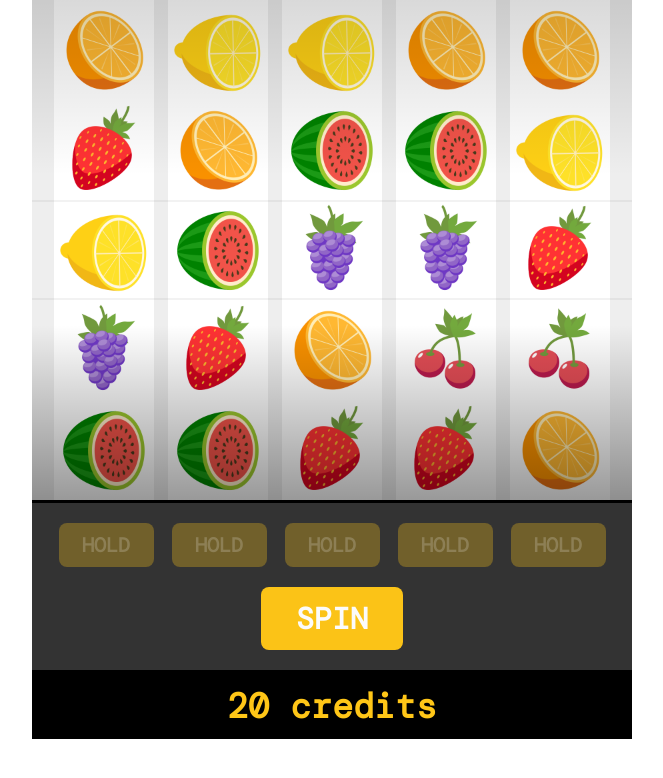
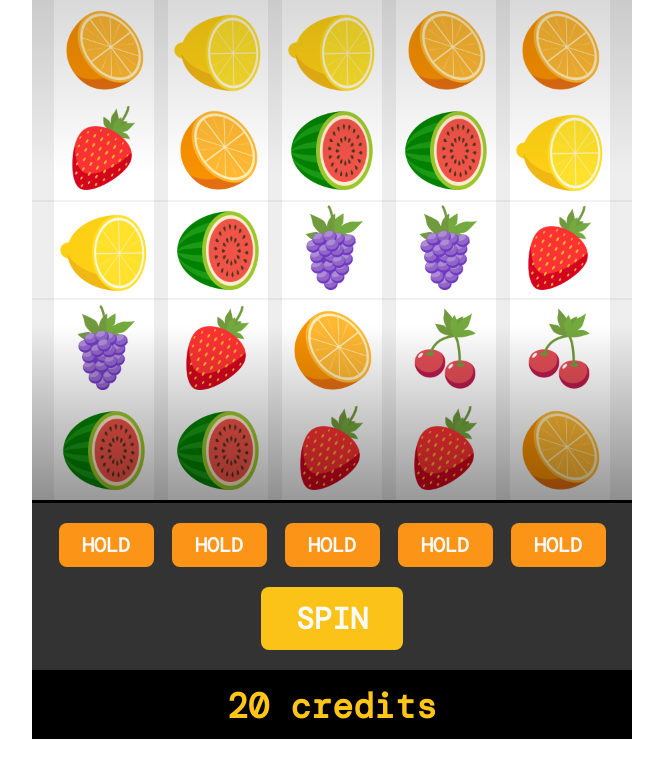
Before and after one commit to frojoe12/fruit-machine-2022, a React (Create React App) app: page / in a window 1280 px wide. Shown: the top 778 px of the page, without its empty margins (308-971 px from the left). Built offline with nearby package versions, Linux system fonts and the light colour scheme.

Commit message:
work on hold button functionality

```diff
--- a/src/components/FruitMachine.js
+++ b/src/components/FruitMachine.js
@@ -15,7 +15,7 @@ const FruitMachine = () => {
     const [wheelsEnd, setWheelsEnd] = useState([50,50,50,50,50])
     const [winAnim, setWinAnim] = useState(false)
     const [holdButtons,setHoldButtons] = useState(holdButtonData)
-    const [holdButtonsActive,setHoldButtonsActive] = useState(false)
+    const [holdButtonsActive,setHoldButtonsActive] = useState(true)
 
     const overallSizeSelector = 0
     const overallSize = [
@@ -64,18 +64,22 @@ const FruitMachine = () => {
         if ((mainReel===0 || mainReel===1) && wheelMatch>0) {
             winnings=1*wheelMatch
             setWinAnim(true)
+            resetButtonsOnWin()
         }
         else if ((mainReel===2 || mainReel===3) && wheelMatch>0) {
             winnings=2*wheelMatch
             setWinAnim(true)
+            resetButtonsOnWin()
         }
         else if ((mainReel===4) && wheelMatch>0) {
             winnings=4*wheelMatch
             setWinAnim(true)
+            resetButtonsOnWin()
         }
         else if ((mainReel===5) && wheelMatch>0) {
             winnings=5*wheelMatch
             setWinAnim(true)
+            resetButtonsOnWin()
         }
         console.log(mainReel)
         console.log(wheelMatch)
@@ -91,7 +95,25 @@ const FruitMachine = () => {
         setCredits(startCredits+wheelCombinations(reels))
     }
 
+    const holdButtonPushed = (id) => () => {
+        if (!holdButtonsActive) {return}
+        const buttons = holdButtons.map(button=>{
+            if (button.id === id) {
+                button.isPushed = !button.isPushed
+            }
+            return (button)
+        })
+        console.log(buttons)
+        setHoldButtons(buttons)
+    }
+
+    const resetButtonsOnWin = () => {
+        resetHoldButtons()
+    }
+
     const spinWheelsButton = () => {
+        // set the hold buttons to inactive if not pressed
+        // check the hold buttons array to see if any are pressed
         setWinAnim(false)
         if (!spinWheels) {
             const randArrayStart=[
@@ -117,9 +139,20 @@ const FruitMachine = () => {
             setTimeout(()=>{
                 setWheelsStart(randArrayEnd)
                 setSpinWheels(false)
-                setHoldButtonsActive(true)
+                const holdButtonsActivate = Math.floor(Math.random()*100)>50;
+                setHoldButtonsActive(holdButtonsActivate)
+                if (!holdButtonsActivate) {
+                    // reset all the hold buttons to isPushed:false
+                    resetHoldButtons();
+                }
             },4000)
         }
+    }
+
+    const resetHoldButtons = () => {
+        const buttons = holdButtons.map(button=>
+            {return {id:button.id,isPushed:false}})
+        setHoldButtons(buttons)
     }
 
     const fruitWheels = [
@@ -209,7 +242,7 @@ const FruitMachine = () => {
 
             <ButtonsContainer>
             <HoldButtonContainer>
-                {holdButtons.map(holdButton=><HoldButton isActive={holdButtonsActive} isPushed={holdButton.isPushed} key={holdButton.id}>HOLD</HoldButton>)}
+                {holdButtons.map(holdButton=><HoldButton isActive={holdButtonsActive} isPushed={holdButton.isPushed} key={holdButton.id} onClick={holdButtonPushed(holdButton.id)}>HOLD</HoldButton>)}
             </HoldButtonContainer>
             <SpinButton
                 onClick={spinWheelsButton}
--- a/src/styles/fruitMachineStyle.js
+++ b/src/styles/fruitMachineStyle.js
@@ -128,7 +128,7 @@ export const HoldButton = styled.button`
     border:none;
     background: ${props=>props.isActive ? `rgba(255,150,23,1)` : `rgba(255,198,23,.3)`};
     color:${props=>props.isActive ? `white` : `rgba(255,255,255,.2)`};
-    ${props=>props.isActive && !props.isPressed ?  buttonGlowWrapper() : `animation:none;`}
+    ${props=>props.isActive && !props.isPushed ?  buttonGlowWrapper() : `animation:none;`}
     font-family: 'DM Mono';
     padding:9px 10px;
     margin:0 9px;
```
